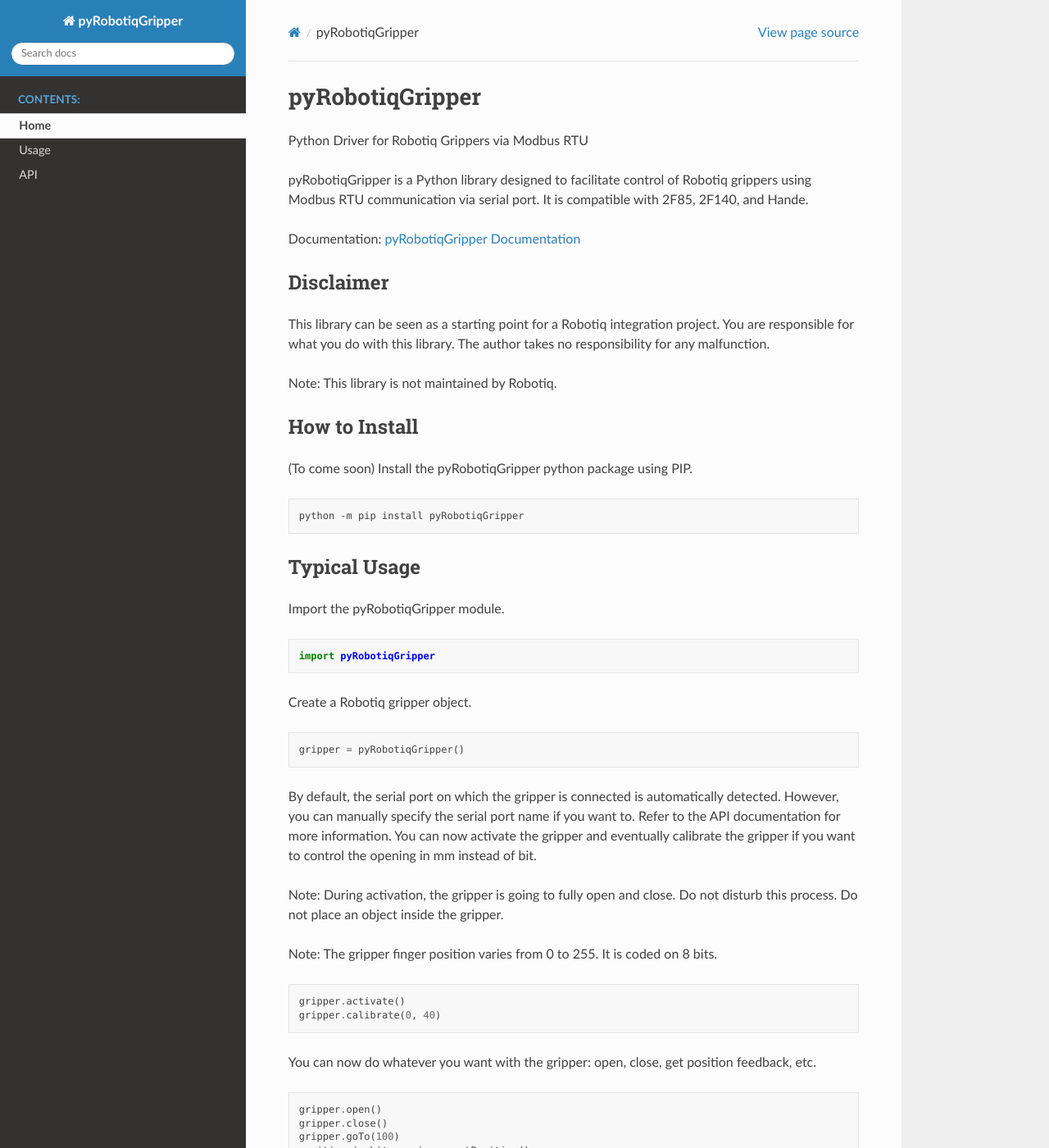
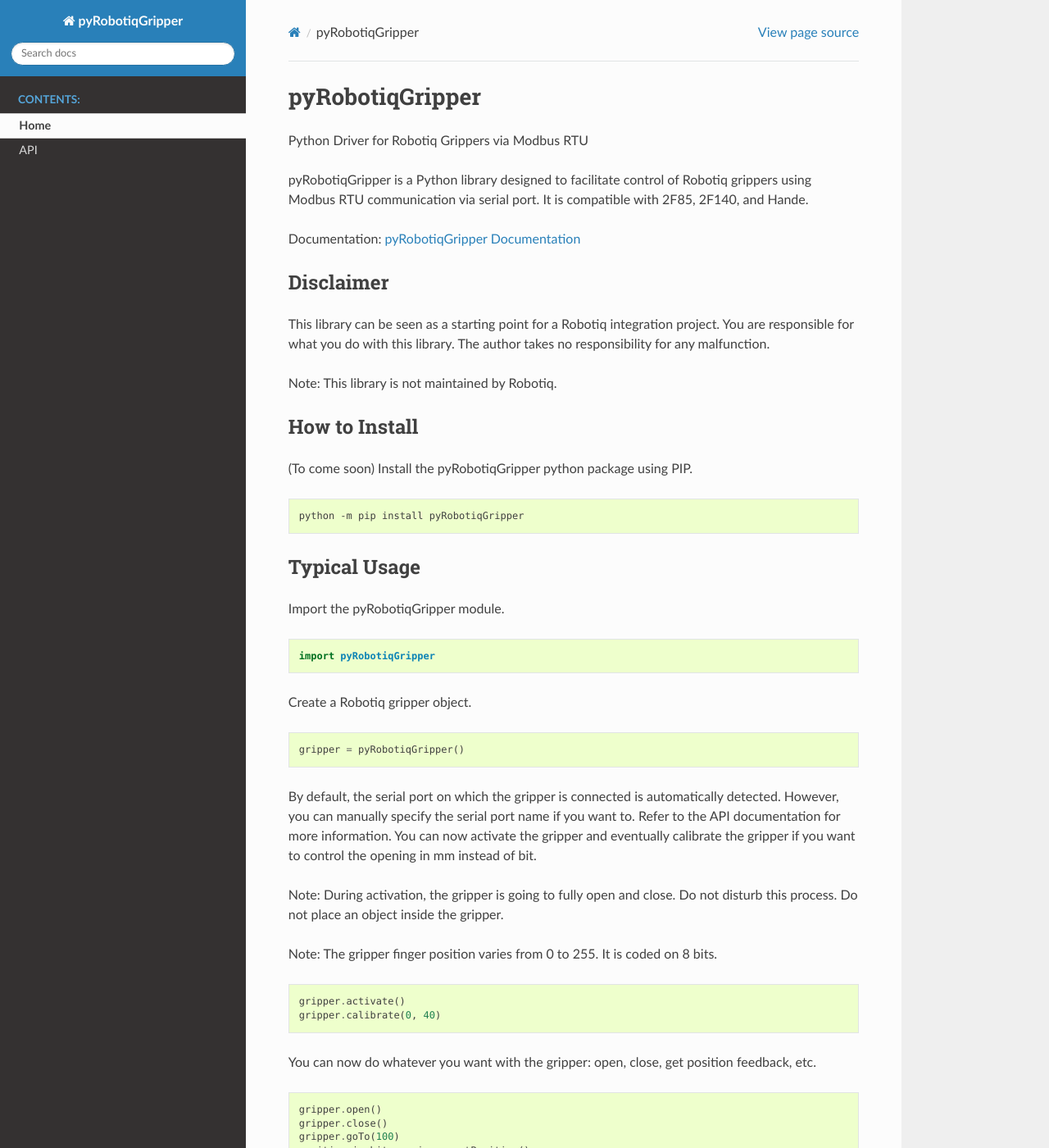
Before and after one commit to castetsb/pyRobotiqGripper, a Sphinx documentation site: the page built from docs/index.rst, in a window 1280 px wide and 1400 px high. Shown: the whole window at 82% size. Built offline with Sphinx 7.4.7 and the Read the Docs theme 2.0.0, drawn with Linux system fonts in a browser that asks for light colours.

Commit message:
Update documentation

```diff
--- a/docs/conf.py
+++ b/docs/conf.py
@@ -45,3 +45,9 @@ exclude_patterns = ['_build', 'Thumbs.db', '.DS_Store']
 
 html_theme = 'sphinx_rtd_theme'
 html_static_path = ['_static']
+
+"""
+Tells the project to use sphinx pygments for color coding code examples.
+"""
+
+pygments_style = 'sphinx'
--- a/docs/index.rst
+++ b/docs/index.rst
@@ -10,10 +10,7 @@
    :caption: Contents:
 
    Home <self>
-   usage
    api
-
-
 
 Indices and tables
 ==================
```
